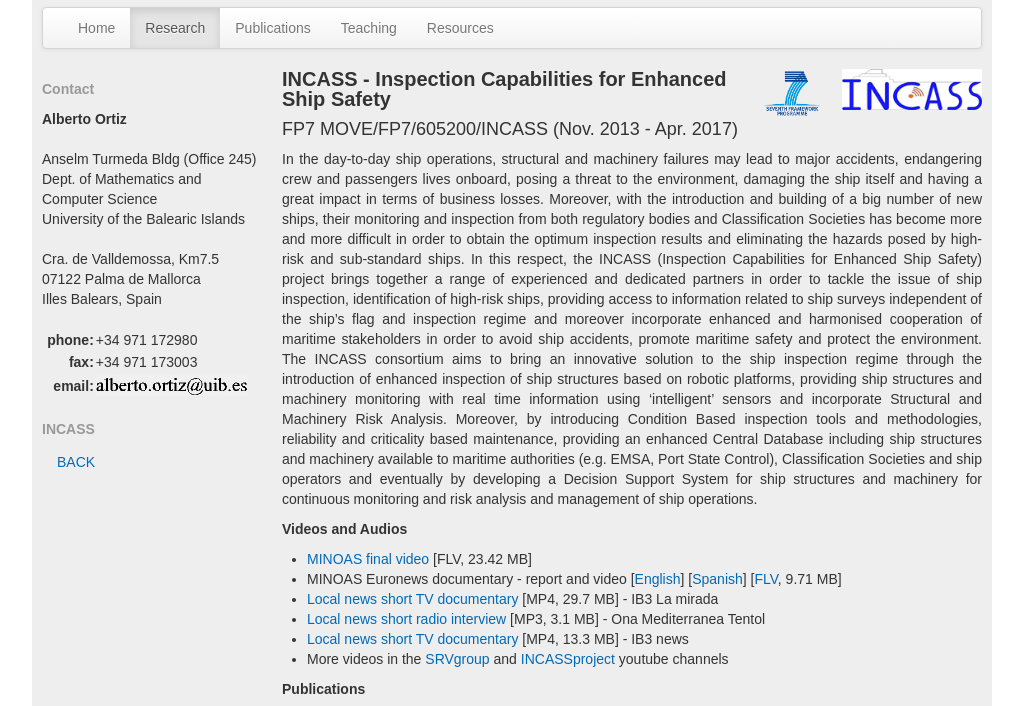
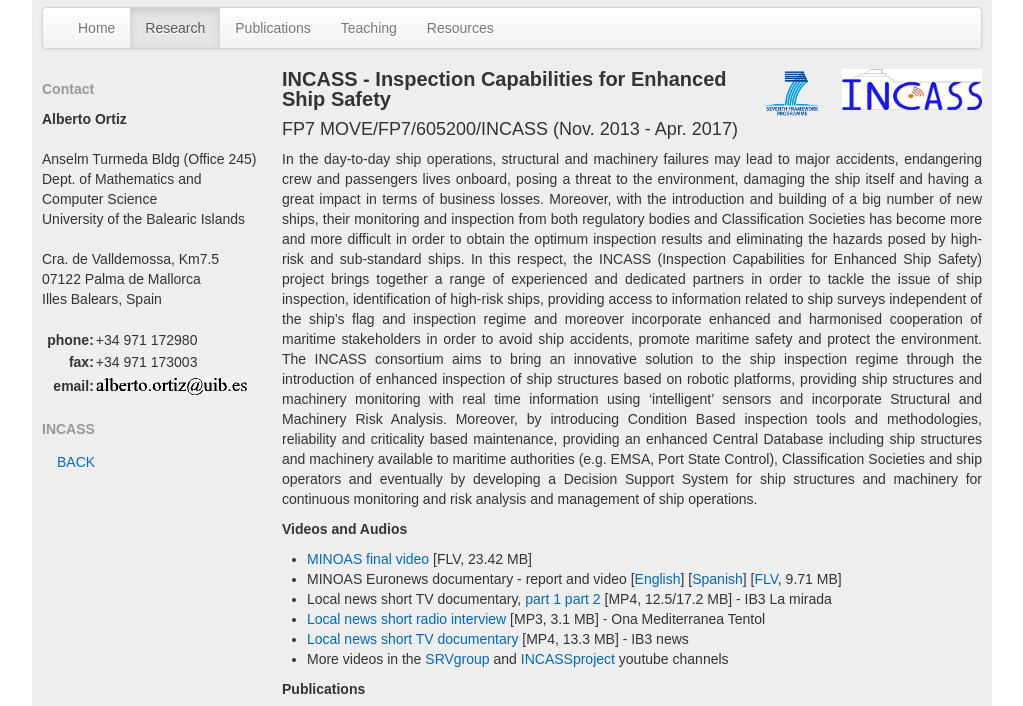
Before and after one commit to alberto-ortiz/alberto-ortiz.github.io, a plain HTML site: page incass/index.html in a window 1280 px wide. Shown: the part 94-800 px from the top of the page, without its empty margins (128-1151 px from the left). Drawn offline with nearby package versions, Linux system fonts and the light colour scheme; files whose address does not match are found by name.

```diff
--- a/incass/index.html
+++ b/incass/index.html
@@ -190,10 +190,10 @@
 </li>
 
 <li>
-<a href="../media/incass/ib3tv_la mirada_14052014_excerpt.mp4">
-Local news short TV documentary
-</a>
-[MP4, 29.7 MB] - IB3 La mirada
+Local news short TV documentary,
+<a href="../media/incass/ib3tv_la mirada_14052014_excerpt_part1.mp4">part 1</a>
+<a href="../media/incass/ib3tv_la mirada_14052014_excerpt_part2.mp4">part 2</a>
+[MP4, 12.5/17.2 MB] - IB3 La mirada
 </li>
 
 <li>
```
